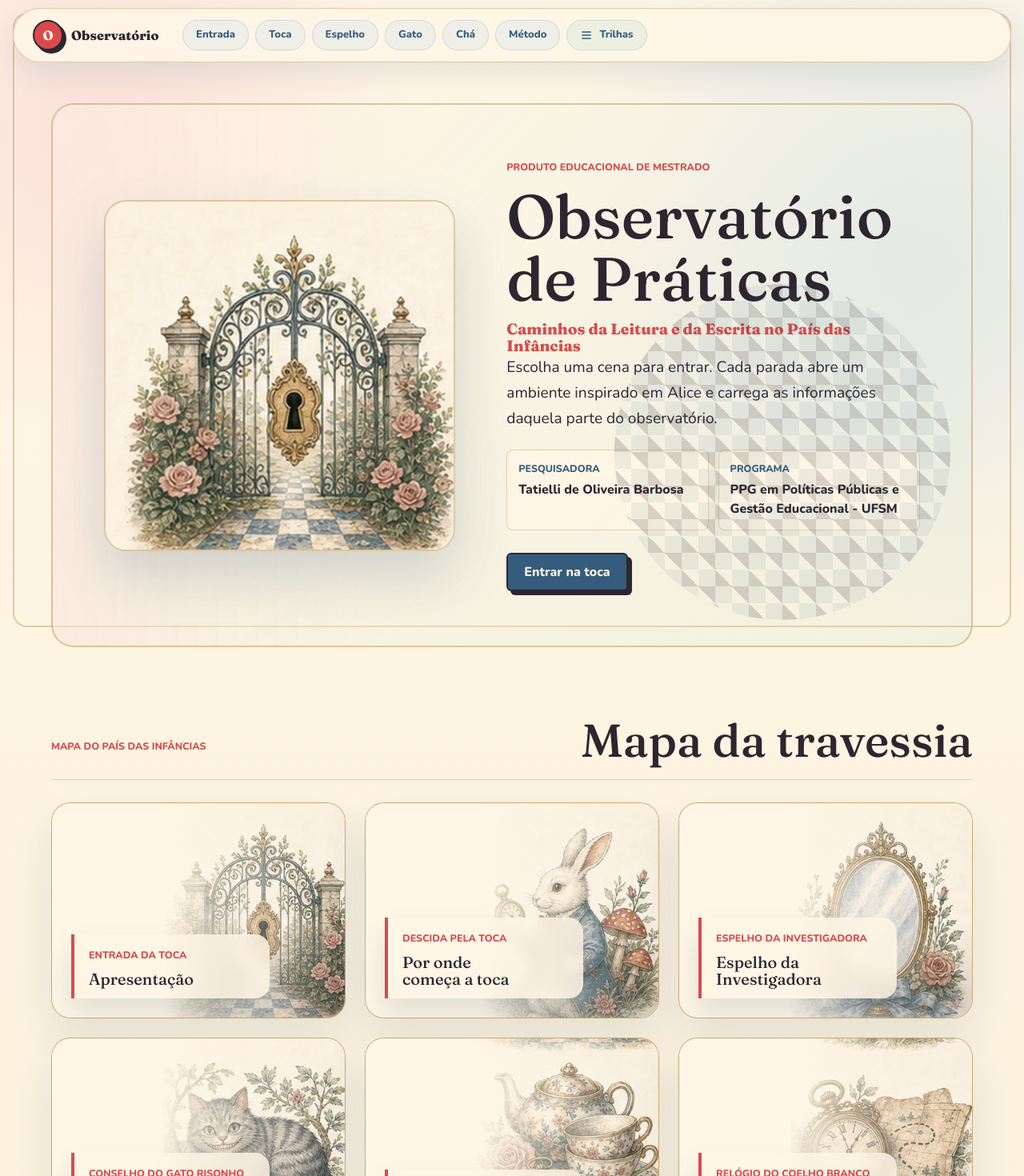
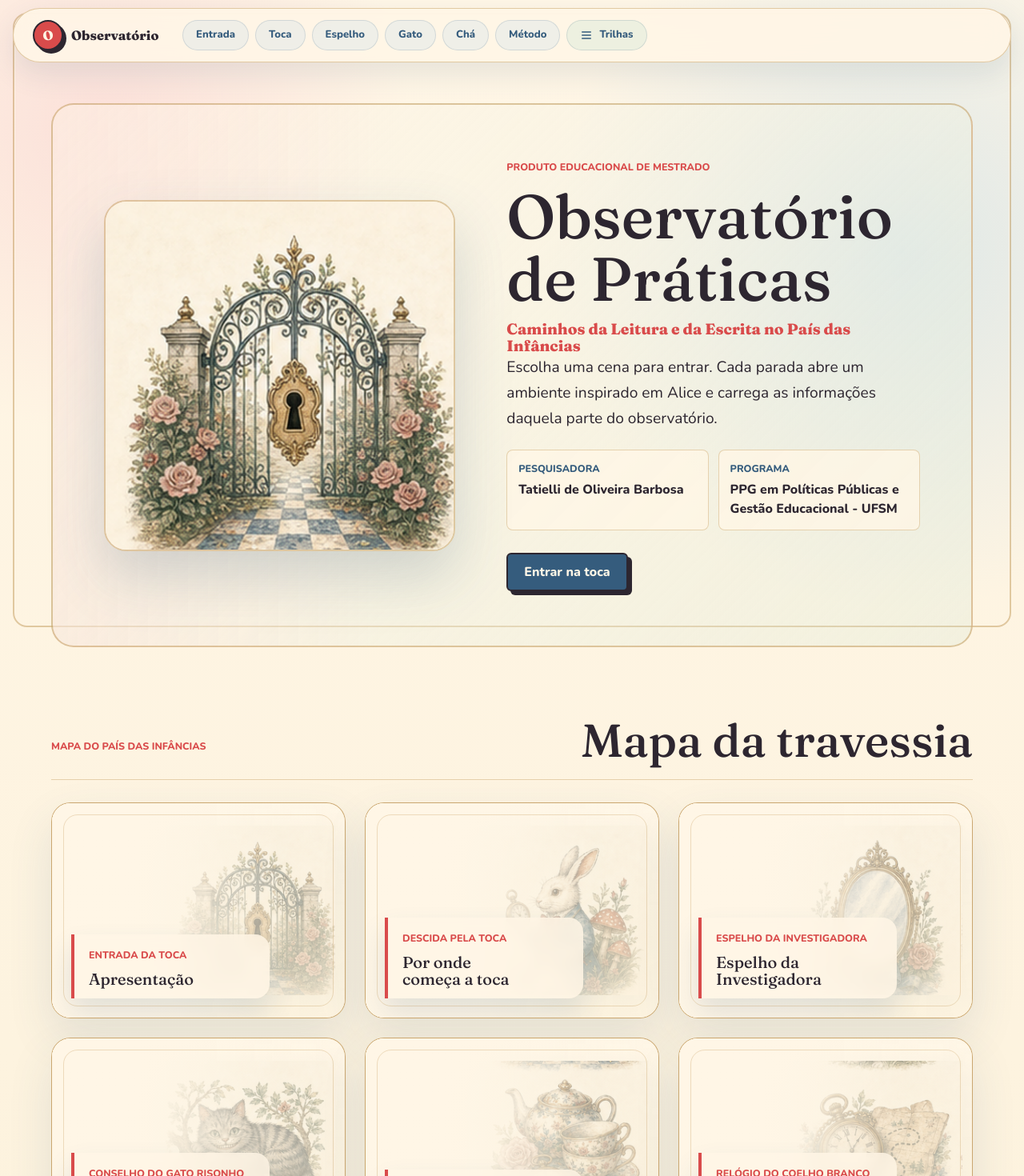
Before and after one commit to guicz/alice-caminhos-da-leitura, a React (Vite) app: page / in a window 1280 px wide. Shown: the top 1470 px of the page at 80% size. Built offline with nearby package versions, Linux system fonts and the light colour scheme.

Commit message:
Refine card image blending

```diff
--- a/src/index.css
+++ b/src/index.css
@@ -257,21 +257,6 @@ a {
   position: relative;
 }
 
-.immersive-home::after {
-  content: '';
-  position: absolute;
-  right: 2vw;
-  bottom: 4vh;
-  width: min(34vw, 420px);
-  aspect-ratio: 1;
-  pointer-events: none;
-  opacity: 0.18;
-  background:
-    linear-gradient(45deg, var(--ink) 25%, transparent 25% 75%, var(--ink) 75%) 0 0 / 42px 42px,
-    linear-gradient(45deg, transparent 25%, rgba(53, 92, 125, 0.42) 25% 75%, transparent 75%) 21px 21px / 42px 42px;
-  border-radius: 999px;
-}
-
 .hero-art {
   display: grid;
   place-items: center;
@@ -390,6 +375,7 @@ p {
 
 .experience-card {
   position: relative;
+  isolation: isolate;
   min-height: 270px;
   display: grid;
   align-content: end;
@@ -417,6 +403,7 @@ p {
   content: '';
   position: absolute;
   inset: 14px;
+  z-index: 3;
   pointer-events: none;
   border: 1px solid rgba(184, 138, 68, 0.26);
   border-radius: 18px;
@@ -426,21 +413,27 @@ p {
   content: '';
   position: absolute;
   inset: 0;
+  z-index: 1;
+  pointer-events: none;
   background:
-    linear-gradient(90deg, rgba(255, 246, 230, 0.96) 0 38%, rgba(255, 246, 230, 0.45) 62%, transparent),
-    linear-gradient(180deg, transparent 0 55%, rgba(45, 38, 48, 0.16));
+    radial-gradient(circle at 83% 42%, rgba(255, 246, 230, 0) 0 24%, rgba(255, 246, 230, 0.46) 54%, rgba(255, 246, 230, 0.9) 84%),
+    linear-gradient(90deg, rgba(255, 246, 230, 0.98) 0 28%, rgba(255, 246, 230, 0.62) 50%, rgba(255, 246, 230, 0.08) 78%, rgba(255, 246, 230, 0.24)),
+    linear-gradient(180deg, rgba(255, 246, 230, 0.28), rgba(251, 240, 216, 0.76));
 }
 
 .experience-card img {
   position: absolute;
-  inset: 0 0 0 auto;
-  width: 62%;
-  height: 100%;
-  object-fit: cover;
+  z-index: 0;
+  inset: 10px 12px 10px auto;
+  width: 58%;
+  height: calc(100% - 20px);
+  object-fit: contain;
+  object-position: right center;
   border: 0;
   border-radius: 0;
   box-shadow: none;
-  filter: saturate(0.96) contrast(0.98);
+  opacity: 0.96;
+  filter: saturate(0.98) contrast(0.98) drop-shadow(0 20px 22px rgba(53, 92, 125, 0.12));
 }
 
 .experience-card div {
@@ -476,7 +469,7 @@ p {
 }
 
 .experience-card:last-child img {
-  width: 44%;
+  width: 42%;
 }
 
 .experience-card:last-child div {
```
